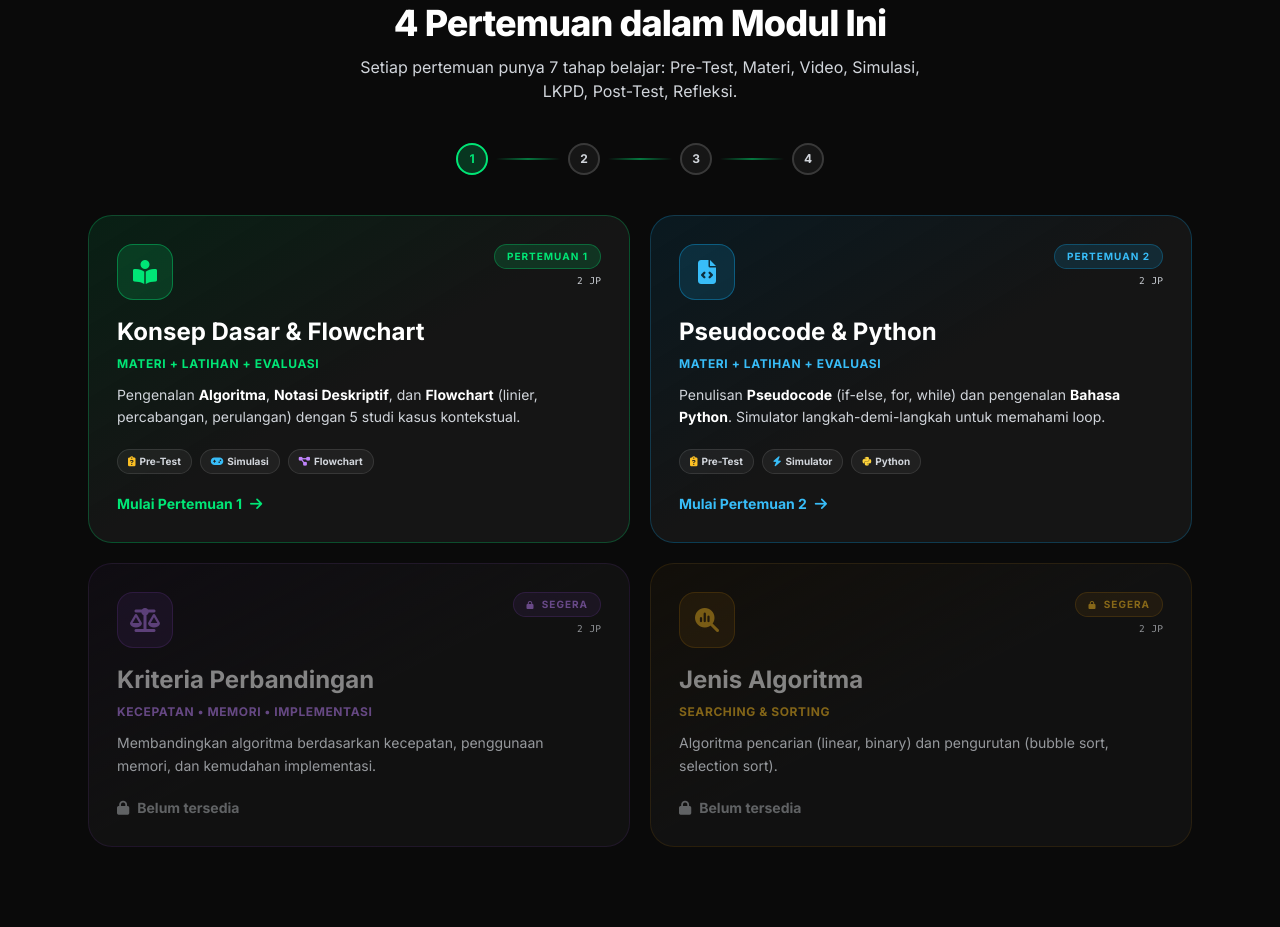
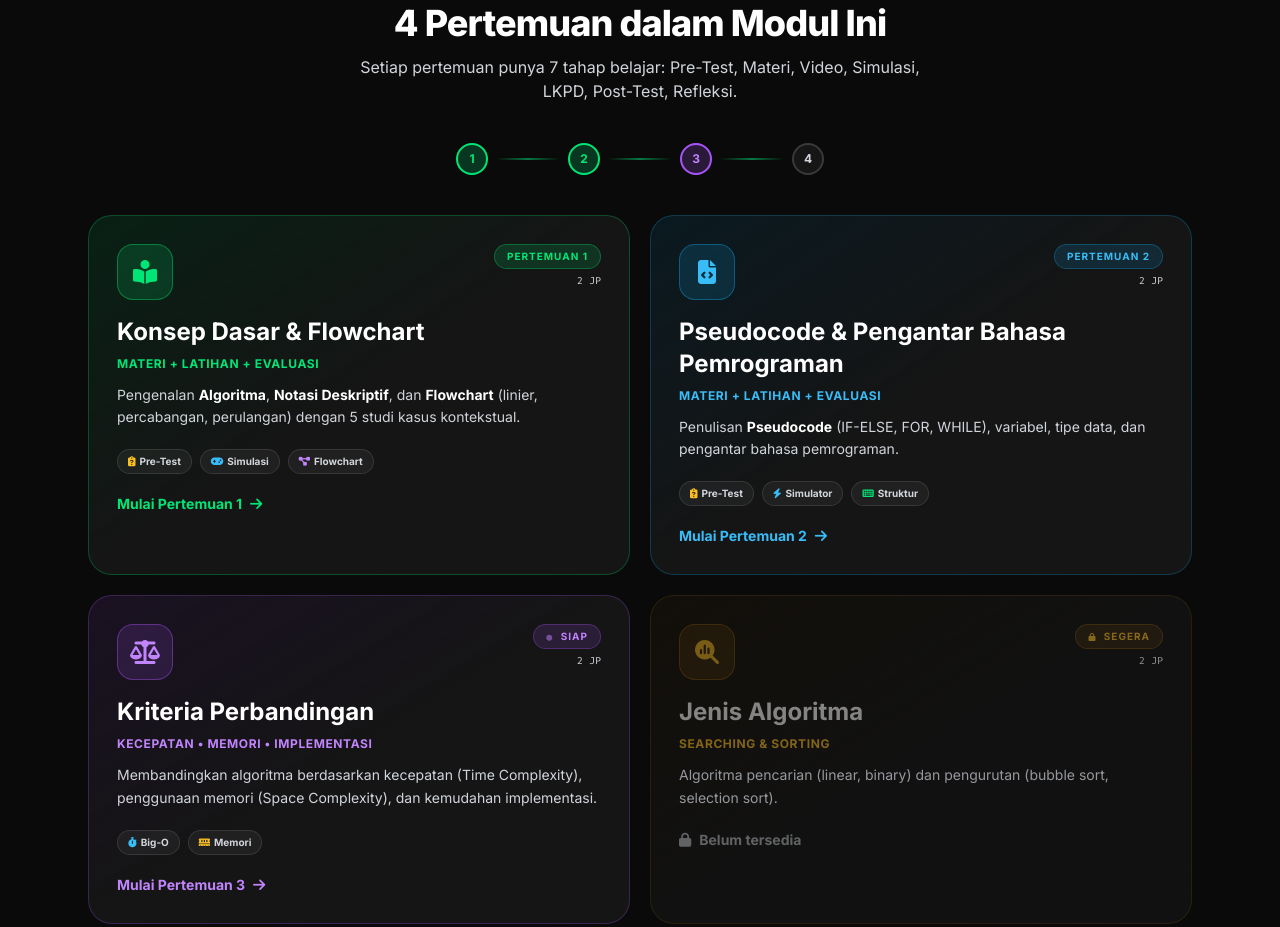
Before and after one commit to ilhamkurniaseptiadi/Media-Algoritma-dan-Pemograman-Global-, a plain HTML site: page index.html in a window 1280 px wide. Shown: the part 822-1749 px from the top of the page. Drawn offline with nearby package versions, Linux system fonts and the light colour scheme.

Commit message:
Update index.html

```diff
--- a/index.html
+++ b/index.html
@@ -133,7 +133,7 @@
       <p class="text-center text-textGray text-base md:text-lg max-w-2xl mx-auto leading-relaxed mb-10 animate-fade-in-up" style="animation-delay: 0.1s;">
         Pelajari logika dasar komputer — mulai dari <strong class="text-white">Algoritma</strong>,
         <strong class="text-white">Flowchart</strong>, <strong class="text-white">Pseudocode</strong>,
-        hingga mengeksekusinya dalam <strong class="text-brandGreen">Bahasa Python</strong>.
+        hingga membandingkan efisiensi algoritma.
       </p>
 
       <div class="flex flex-wrap justify-center gap-3 mb-16 animate-fade-in-up" style="animation-delay: 0.2s;">
@@ -186,11 +186,11 @@
         <div class="w-16 h-[2px] step-line"></div>
       </div>
       <div class="flex items-center gap-2">
-        <div class="w-8 h-8 rounded-full bg-white/5 border-2 border-white/15 flex items-center justify-center text-xs font-bold text-textGray">2</div>
+        <div class="w-8 h-8 rounded-full bg-brandGreen/20 border-2 border-brandGreen flex items-center justify-center text-xs font-bold text-brandGreen">2</div>
         <div class="w-16 h-[2px] step-line"></div>
       </div>
       <div class="flex items-center gap-2">
-        <div class="w-8 h-8 rounded-full bg-white/5 border-2 border-white/15 flex items-center justify-center text-xs font-bold text-textGray">3</div>
+        <div class="w-8 h-8 rounded-full bg-purple-500/20 border-2 border-purple-500 flex items-center justify-center text-xs font-bold text-purple-400">3</div>
         <div class="w-16 h-[2px] step-line"></div>
       </div>
       <div class="w-8 h-8 rounded-full bg-white/5 border-2 border-white/15 flex items-center justify-center text-xs font-bold text-textGray">4</div>
@@ -235,45 +235,49 @@
             <span class="text-[10px] font-mono text-textGray">2 JP</span>
           </div>
         </div>
-        <h3 class="text-xl md:text-2xl font-bold text-white mb-2">Pseudocode &amp; Python</h3>
+        <h3 class="text-xl md:text-2xl font-bold text-white mb-2">Pseudocode &amp; Pengantar Bahasa Pemrograman</h3>
         <p class="text-xs text-sky-400 font-bold uppercase tracking-wider mb-3">Materi + Latihan + Evaluasi</p>
         <p class="text-sm text-textGray leading-relaxed mb-5">
-          Penulisan <strong class="text-white">Pseudocode</strong> (if-else, for, while) dan pengenalan <strong class="text-white">Bahasa Python</strong>. Simulator langkah-demi-langkah untuk memahami loop.
+          Penulisan <strong class="text-white">Pseudocode</strong> (IF-ELSE, FOR, WHILE), variabel, tipe data, dan pengantar bahasa pemrograman.
         </p>
         <div class="flex flex-wrap gap-2 mb-5">
           <span class="text-[10px] font-bold bg-white/5 border border-white/10 text-textGray px-2.5 py-1 rounded-full"><i class="fa-solid fa-clipboard-question mr-1 text-amber-400"></i>Pre-Test</span>
           <span class="text-[10px] font-bold bg-white/5 border border-white/10 text-textGray px-2.5 py-1 rounded-full"><i class="fa-solid fa-bolt mr-1 text-sky-400"></i>Simulator</span>
-          <span class="text-[10px] font-bold bg-white/5 border border-white/10 text-textGray px-2.5 py-1 rounded-full"><i class="fa-brands fa-python mr-1 text-[#FFD43B]"></i>Python</span>
+          <span class="text-[10px] font-bold bg-white/5 border border-white/10 text-textGray px-2.5 py-1 rounded-full"><i class="fa-solid fa-keyboard mr-1 text-brandGreen"></i>Struktur</span>
         </div>
         <div class="flex items-center gap-2 text-sm font-bold text-sky-400 group-hover:gap-4 transition-all">
           Mulai Pertemuan 2 <i class="fa-solid fa-arrow-right"></i>
         </div>
       </a>
 
-      <!-- CARD 3: PERTEMUAN 3 -->
-      <div class="card-module block bg-gradient-to-br from-purple-500/5 via-brandGray to-brandGray border border-purple-500/15 rounded-3xl p-6 md:p-7 opacity-70">
+      <!-- CARD 3: PERTEMUAN 3 (SUDAH DIBUKA) -->
+      <a href="pertemuan-3.html" class="card-module group block bg-gradient-to-br from-purple-500/10 via-brandGray to-brandGray border border-purple-500/25 rounded-3xl p-6 md:p-7 hover:border-purple-500/60">
         <div class="flex items-start justify-between mb-4">
-          <div class="w-14 h-14 rounded-2xl bg-purple-500/10 border border-purple-500/20 flex items-center justify-center">
-            <i class="fa-solid fa-scale-balanced text-purple-400/60 text-2xl"></i>
+          <div class="w-14 h-14 rounded-2xl bg-purple-500/15 border border-purple-500/40 flex items-center justify-center">
+            <i class="fa-solid fa-scale-balanced text-purple-400 text-2xl"></i>
           </div>
           <div class="flex flex-col items-end gap-1">
-            <span class="text-[10px] font-bold text-purple-400/70 bg-purple-500/10 border border-purple-500/20 px-3 py-1 rounded-full uppercase tracking-widest">
-              <i class="fa-solid fa-lock text-[8px] mr-1"></i> Segera
+            <span class="text-[10px] font-bold text-purple-400 bg-purple-500/15 border border-purple-500/30 px-3 py-1 rounded-full uppercase tracking-widest">
+              <i class="fa-solid fa-circle text-[6px] mr-1 animate-pulse"></i> Siap
             </span>
             <span class="text-[10px] font-mono text-textGray">2 JP</span>
           </div>
         </div>
-        <h3 class="text-xl md:text-2xl font-bold text-white/70 mb-2">Kriteria Perbandingan</h3>
-        <p class="text-xs text-purple-400/70 font-bold uppercase tracking-wider mb-3">Kecepatan • Memori • Implementasi</p>
+        <h3 class="text-xl md:text-2xl font-bold text-white mb-2">Kriteria Perbandingan</h3>
+        <p class="text-xs text-purple-400 font-bold uppercase tracking-wider mb-3">Kecepatan • Memori • Implementasi</p>
         <p class="text-sm text-textGray leading-relaxed mb-5">
-          Membandingkan algoritma berdasarkan kecepatan, penggunaan memori, dan kemudahan implementasi.
+          Membandingkan algoritma berdasarkan kecepatan (Time Complexity), penggunaan memori (Space Complexity), dan kemudahan implementasi.
         </p>
-        <div class="flex items-center gap-2 text-sm font-bold text-textGray/60">
-          <i class="fa-solid fa-lock"></i> Belum tersedia
+        <div class="flex flex-wrap gap-2 mb-5">
+          <span class="text-[10px] font-bold bg-white/5 border border-white/10 text-textGray px-2.5 py-1 rounded-full"><i class="fa-solid fa-stopwatch mr-1 text-sky-400"></i>Big-O</span>
+          <span class="text-[10px] font-bold bg-white/5 border border-white/10 text-textGray px-2.5 py-1 rounded-full"><i class="fa-solid fa-memory mr-1 text-amber-400"></i>Memori</span>
         </div>
-      </div>
+        <div class="flex items-center gap-2 text-sm font-bold text-purple-400 group-hover:gap-4 transition-all">
+          Mulai Pertemuan 3 <i class="fa-solid fa-arrow-right"></i>
+        </div>
+      </a>
 
-      <!-- CARD 4: PERTEMUAN 4 -->
+      <!-- CARD 4: PERTEMUAN 4 (LOCKED) -->
       <div class="card-module block bg-gradient-to-br from-amber-500/5 via-brandGray to-brandGray border border-amber-500/15 rounded-3xl p-6 md:p-7 opacity-70">
         <div class="flex items-start justify-between mb-4">
           <div class="w-14 h-14 rounded-2xl bg-amber-500/10 border border-amber-500/20 flex items-center justify-center">
```
